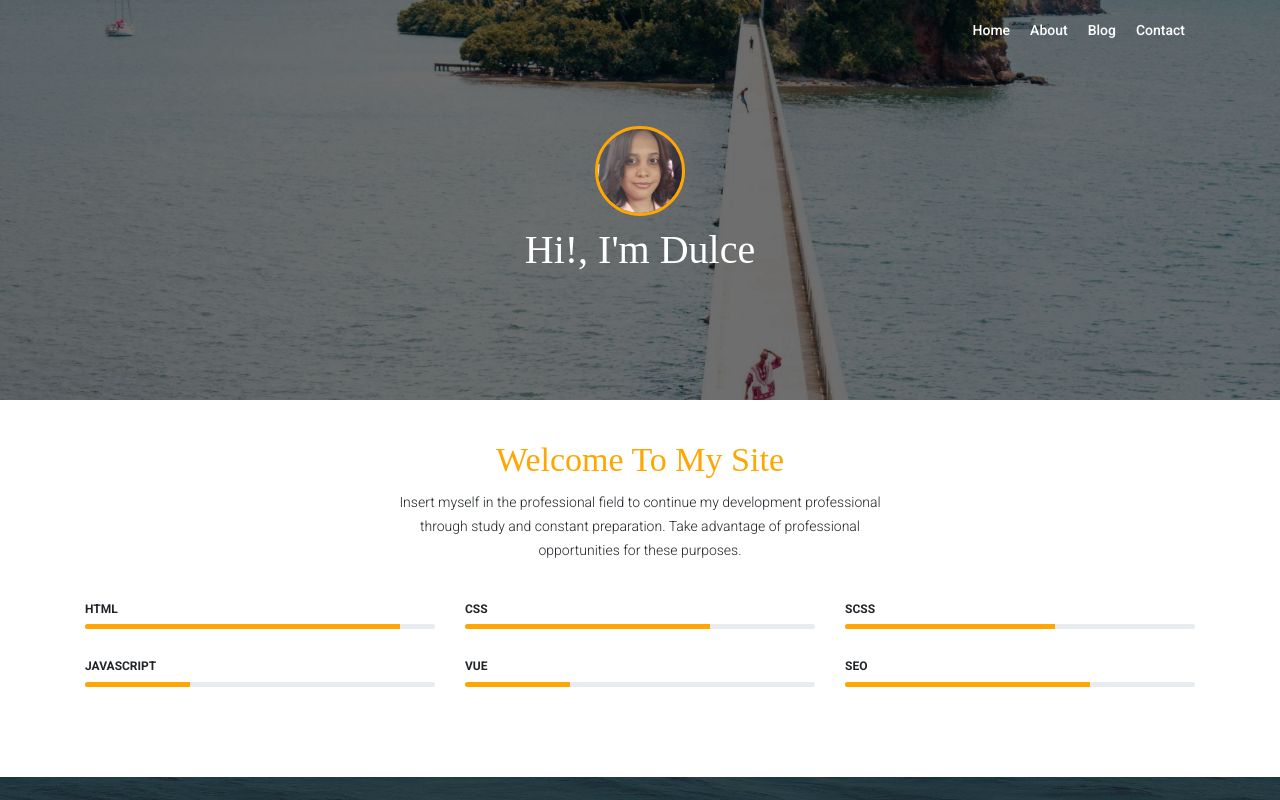
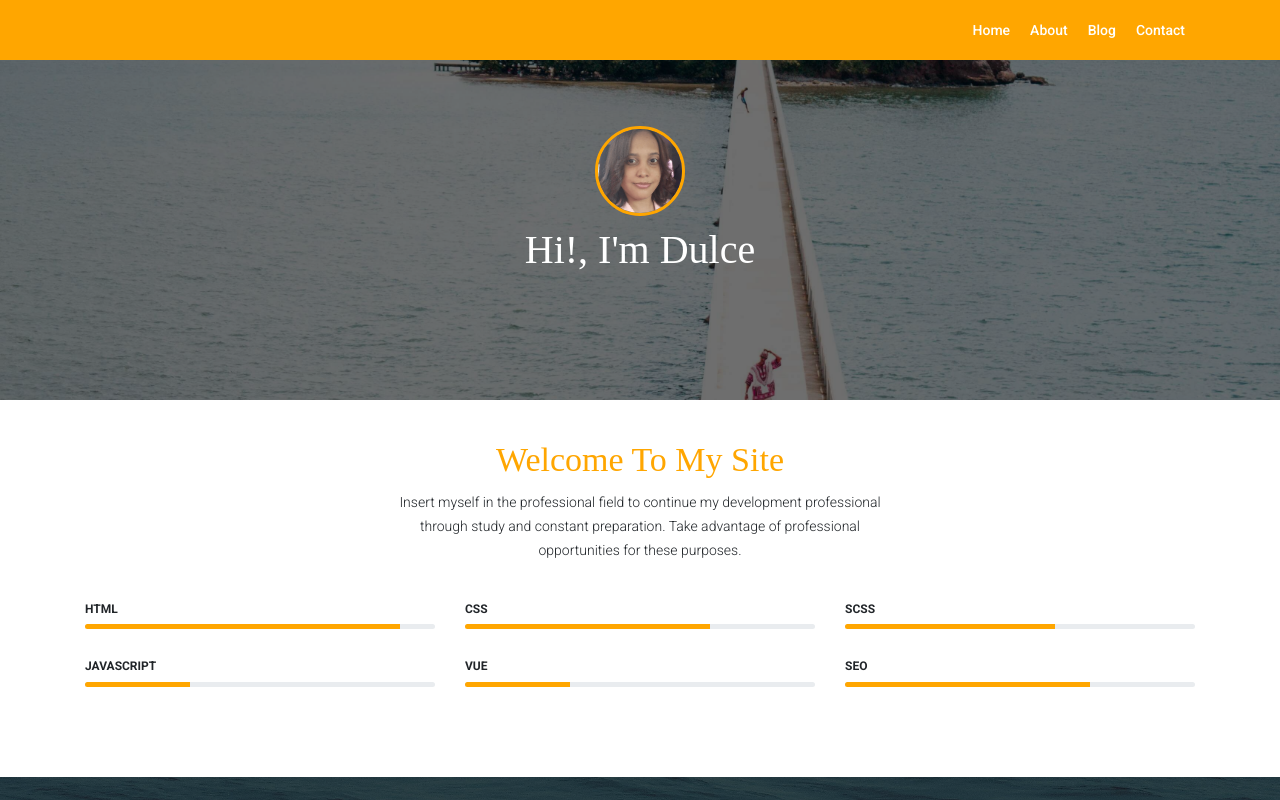
Before and after one commit to DulcePC/personal-website, a Vue app: page / in a window 1280 px wide. Shown: the top 800 px of the page. Built offline with nearby package versions, Linux system fonts and the light colour scheme; a web font is replaced by a local one.

Commit message:
testing scroll class for header

```diff
--- a/src/components/Header.vue
+++ b/src/components/Header.vue
@@ -1,5 +1,5 @@
 <template>
-  <header>
+  <header :class="{ 'on-scroll': onScroll }" id="header">
     <div class="container">
       <nav class="main-nav" :class="{ open: openMenu }">
         <ul class="main-menu">
@@ -37,13 +37,20 @@ export default {
   name: "HeaderComponent",
   data: function() {
     return {
-      openMenu: false
+      openMenu: false,
+      onScroll: false
     };
   },
   methods: {
     toggleMenu() {
       this.openMenu = !this.openMenu;
+    },
+    handleScroll() {
+      this.onScroll = true;
     }
+  },
+  created() {
+    window.addEventListener("scroll", this.handleScroll);
   }
 };
 </script>
@@ -52,7 +59,6 @@ export default {
 @import "../assets/scss/styles";
 
 header {
-  // background: rgb(255, 166, 0);
   width: 100%;
   display: flex;
   align-items: center;
@@ -66,6 +72,10 @@ header {
 
   @include media-breakpoint-down(md) {
     height: 50px;
+  }
+
+  &.on-scroll {
+    background-color: $primary-color;
   }
 
   > .container,
```
